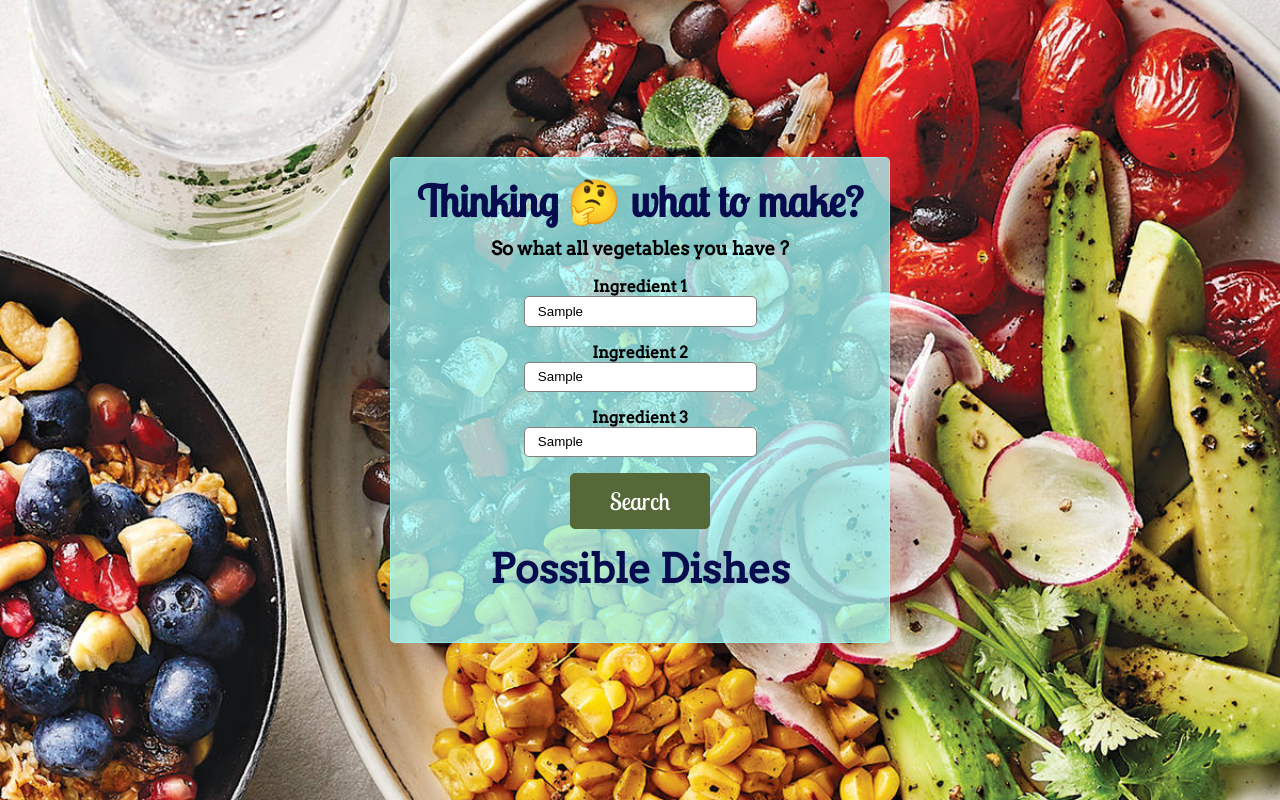
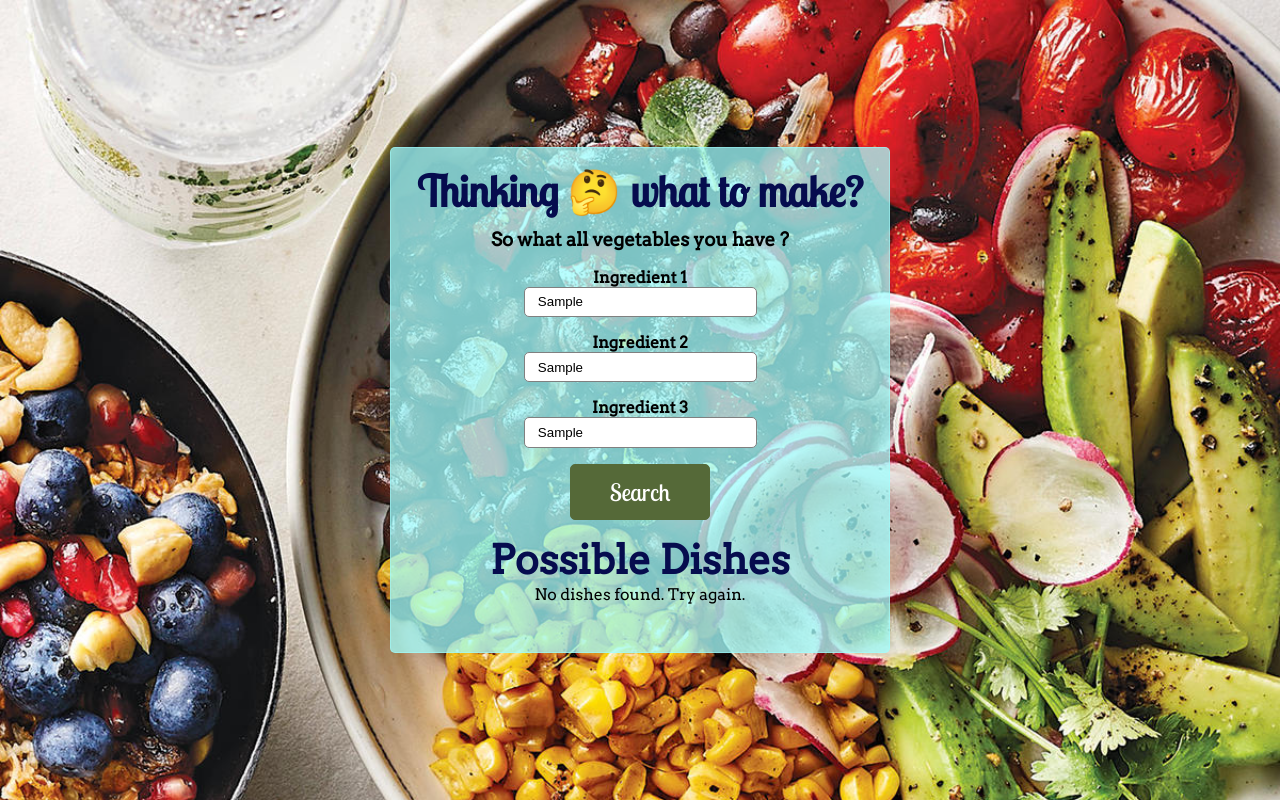
Before and after one commit to manalsolanki/SearchByIngredient, a plain HTML site: page Index.html in a window 1280 px wide. Both pictures are taken after typing "Sample", "Sample", "Sample" into the empty fields and a click on the input "Search". Drawn offline with Linux system fonts and the light colour scheme.

Commit message:
Updated the ReadMe file.

```diff
--- a/JS/script.js
+++ b/JS/script.js
@@ -23,8 +23,10 @@
         { name: "Veg Noodles", ingredients: ["pepper", "carrot", "cabbage"], steps: "https://www.indianhealthyrecipes.com/veg-noodles-recipe/" },
         { name: "Cauliflower Stir Fry", ingredients: ["cauliflower", "peas", "carrot"], steps: "https://vegcookbook.net/2019/12/23/cauliflowercarrots-peas-stir-fry/" },
         { name: "Vegetable Paratha", ingredients: ["potatoes","peas","carrot", "cauliflower"], steps: "https://www.spiceupthecurry.com/vegetable-paratha-recipe/" },
-        { name: "Vegetable Fried Rice", ingredients: ["carrot","cabbage","beans", "spring onion"], steps: "https://www.spiceupthecurry.com/vegetable-paratha-recipe/" }
-
+        { name: "Vegetable Fried Rice", ingredients: ["carrot","cabbage","bean", "spring onion"], steps: "https://www.spiceupthecurry.com/vegetable-paratha-recipe/" },
+        { name: "Avacado Toasties", ingredients: ["avacado","tomato"], steps: "https://cookieandkate.com/avocado-toast-recipe/" },
+        { name: "Greek Salad", ingredients: ["cucumber","tomato","pepper"], steps: "https://www.loveandlemons.com/greek-salad/#wprm-recipe-container-43127" },
+        { name: "Quinoa Salad", ingredients: ["cucumber","pepper"], steps: "https://cookieandkate.com/best-quinoa-salad-recipe/" }
     ];
 
     // This variable helps to fetch  the HTML form.
@@ -91,6 +93,7 @@
                     finalDishes.push(recipeList[i]);
                 }
             }
+
             // The section which contains the list.
             listContainer.style.display = "block";
 
@@ -100,7 +103,17 @@
                 possibleDishes.innerHTML = "";
             }
 
+            // If no matches is found, then this mesage is displayed.
+            if(finalDishes.length == 0){
+                var list = document.createElement("li");
+                var textnode = document.createTextNode("No dishes found. Try again.");
+                list.appendChild(textnode);
+                possibleDishes.appendChild(list);
+            }
+            else{
+
             // Iterates throught the result the array.
+
                 for (i = 0; i < finalDishes.length; i++) {
 
                     // Creates a "li" element.
@@ -123,6 +136,7 @@
 
                 }
             }
+        }
 
         // This variable is used so that it sets the value and tells that it is click once.
         whichClick = 1;
```
Also changed, not shown: Index.html (+1 -1 lines), 1 other file. Lines whose indentation alone changed are shown as unchanged.
